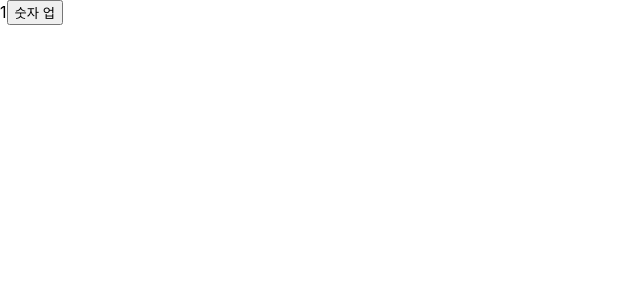
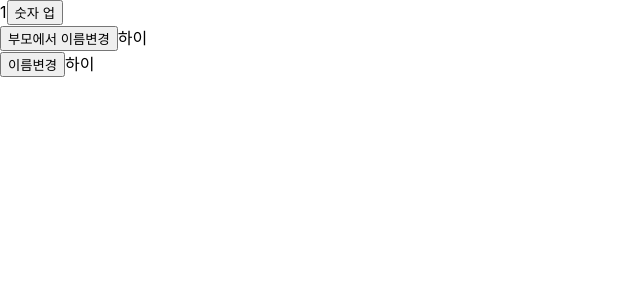
Before and after one commit to SeriousMen/ReactJS, a React (Create React App) app: page /Login in a window 1280 px wide. Shown: the top 300 px of the page, without its empty margins (0-640 px from the left). Built offline with nearby package versions, Linux system fonts and the light colour scheme.

Commit message:
no message

```diff
--- a/src/pages/TestState.js
+++ b/src/pages/TestState.js
@@ -1,16 +1,37 @@
-import {useState} from 'react';
-
+import {useEffect, useState} from 'react';
+import TestState2 from "./TestState2";
 const TestState = () => {
 let [count, setCount] = useState(1);
-
+let [name,setName] =useState("하이");
 // function plusCount(){
 //     setCount(count+1);
 // }
+
+const plusCount = () => {
+    setCount(()=>count+1);
+}
+
+const changeName = () =>{
+    // setName(() => ({
+    //     name :"변경된 이름"
+    // }))
+    setName("변경된이름")
+}
+useEffect(()=>{
+    console.log("변경됨");
+
+})
 return <>
     <div>{count}
-        <button onClick={()=>{setCount(count+1)}}>
+        <button onClick={()=>{plusCount()}}>
         숫자 업
         </button>
+
+        <div>
+            <button onClick={() => {changeName()}}>부모에서 이름변경</button>
+            {name}
+            <TestState2 myName ={name}/>
+        </div>
     </div>
 </>
 }
--- /dev/null
+++ b/src/pages/TestState2.js
@@ -0,0 +1,25 @@
+import {useState,useEffect} from 'react';
+
+const TestState2 = (props) => {
+let[myName, setMyName] = useState(props.myName);
+
+const changMyname = ()=>{
+    setMyName("하이2");
+}
+
+useEffect(()=>{
+    console.log("여기도 변경");
+    setMyName(props.myName);
+})
+return <>
+    <div>
+
+        <div>
+            <button onClick={()=>{changMyname()}}>이름변경</button>
+            {myName}
+        </div>
+    </div>
+</>
+}
+
+export default TestState2;
```
